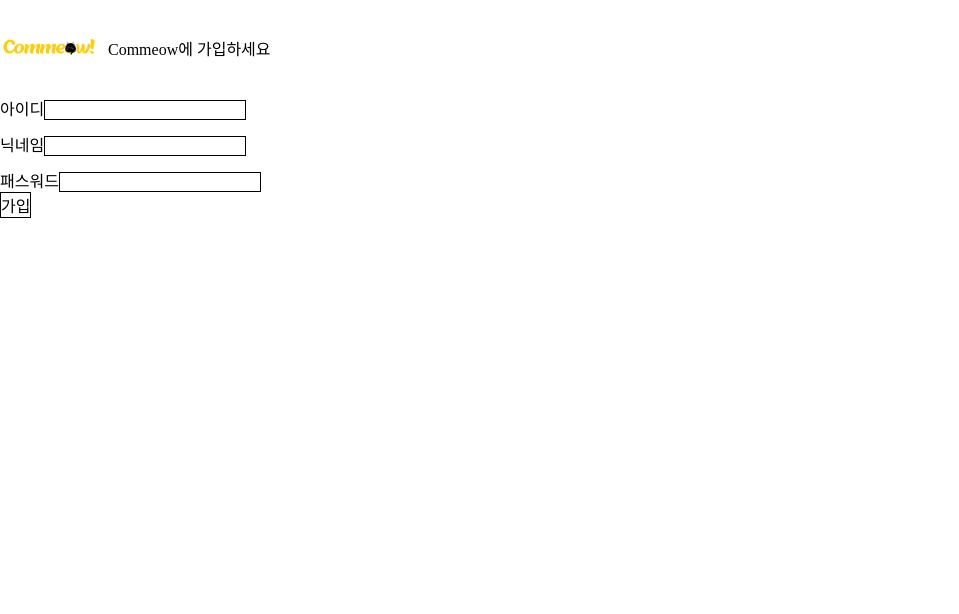
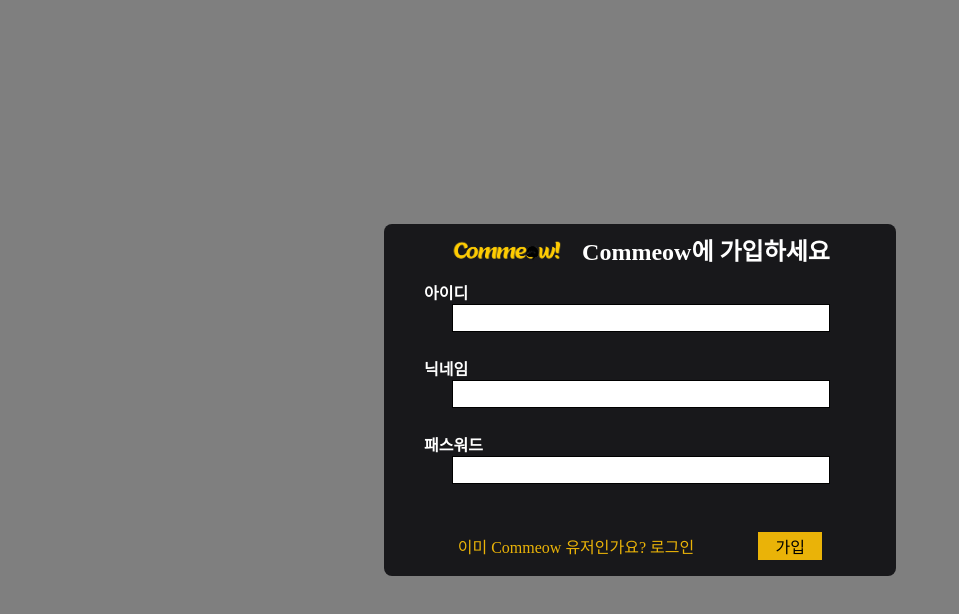
Before and after one commit to raccoonboy0803/Commeow-FE, a React (Create React App) app: page /signup in a window 1280 px wide. Shown: the top 614 px of the page, without its empty margins (0-959 px from the left). Built offline with nearby package versions, Linux system fonts and the light colour scheme; no server answers; the HTML template or start-up script is replaced by a standard one.

Commit message:
Feat: 후원하기 기능 구현

```diff
--- a/src/App.css
+++ b/src/App.css
@@ -86,3 +86,9 @@
   font: inherit;
   vertical-align: baseline;
 }
+#modal-root {
+  z-index: 9999;
+  position: fixed;
+  top: 0;
+  left: 0;
+}
--- /dev/null
+++ b/src/components/Detail/Donation.tsx
@@ -0,0 +1,74 @@
+import React, { useState } from 'react';
+import api from '../../shared/api';
+
+interface IDonation {
+  streamer: string;
+  onAccess: (newValue: boolean) => void;
+}
+
+const Donation = ({ streamer, onAccess }: IDonation) => {
+  // const [donaValue, setDonaValue] = useState({
+  //   streamer,
+  //   points: 0,
+  //   message: '',
+  // });
+  const [pointValue, setPointValue] = useState<number>();
+  const [messageValue, setMessageValue] = useState('');
+  const [curPoint, setCurPoint] = useState(localStorage.getItem('point'));
+
+  // const { points, message } = donaValue;
+  const messageChange = (e: React.FormEvent<HTMLInputElement>) => {
+    setMessageValue(e.currentTarget.value);
+  };
+  const pointChange = (e: React.FormEvent<HTMLInputElement>) => {
+    setPointValue(Number(e.currentTarget.value));
+  };
+
+  const donationHandle = async () => {
+    try {
+      const { data } = await api.post('/points/donation', {
+        streamer,
+        point: pointValue,
+        message: messageValue,
+      });
+      console.log(data);
+
+      localStorage.setItem('point', data);
+      setCurPoint(data);
+    } catch (error) {
+      console.log(error);
+    }
+  };
+
+  return (
+    <div className="w-screen h-screen flex justify-center items-center bg-modalOuter relative z-50">
+      <div className="w-2/5 h-2/5 bg-mainBlack">
+        <p className="text-yellow-500">{streamer}님에게 후원하기</p>
+        <p className="text-yellow-500">잔여포인트: {curPoint}</p>
+        <input
+          name="points"
+          value={pointValue}
+          onChange={pointChange}
+          // type="number"
+        />
+        <input name="message" value={messageValue} onChange={messageChange} />
+        <button
+          type="button"
+          onClick={donationHandle}
+          className="text-yellow-500"
+        >
+          후원하기
+        </button>
+        <button
+          type="button"
+          onClick={() => onAccess(false)}
+          className="text-yellow-500"
+        >
+          닫기
+        </button>
+      </div>
+    </div>
+  );
+};
+
+export default Donation;
--- a/src/components/HeaderComponent.tsx
+++ b/src/components/HeaderComponent.tsx
@@ -1,12 +1,24 @@
-import React from 'react';
+import React, { useState } from 'react';
+import ModalPortal from '../shared/ModalPortal';
+import SignUpComponent from './SignUpComponent';
 
 const HeaderComponent = () => {
+  const [signupModal, setSignupModal] = useState(false);
+
   return (
     <div className="w-full h-14 flex">
       <div className="bg-mainlogo bg-center bg-cover bg-no-repeat w-24 h-14" />
-      <button type="button">비트구매</button>
+      <button type="button">츄르구매</button>
       <button type="button">로그인</button>
-      <button type="button">회원가입</button>
+
+      <button type="button" onClick={() => setSignupModal(true)}>
+        회원가입
+      </button>
+      {signupModal && (
+        <ModalPortal>
+          <SignUpComponent />
+        </ModalPortal>
+      )}
     </div>
   );
 };
--- a/src/components/Payment/Payment.tsx
+++ b/src/components/Payment/Payment.tsx
@@ -81,6 +81,7 @@
                 requestBody
                 // { headers }
               );
+              localStorage.setItem('point', data);
             } catch (error) {
               console.error('Error while points request:', error);
             }
--- a/src/components/SignUpComponent.tsx
+++ b/src/components/SignUpComponent.tsx
@@ -29,33 +29,45 @@
   };
 
   return (
-    <div>
-      <div className="flex flex-row items-center gap-3">
-        <div className="bg-mainlogo bg-cover bg-center bg-no-repeat w-24 h-24" />
-        <span>Commeow에 가입하세요</span>
+    <div className="w-full h-screen flex justify-center items-center bg-modalOuter">
+      <div className="bg-mainBlack w-2/5 rounded-lg">
+        <div className="flex flex-row items-center justify-center gap-5">
+          <div className="bg-mainlogo bg-cover bg-center bg-no-repeat w-28 h-14" />
+          <span className="text-white text-2xl font-bold">
+            Commeow에 가입하세요
+          </span>
         </div>
-      <div className="flex flex-col  gap-3">
-        <label htmlFor="signupId">
+        <div className="flex flex-col gap-6">
+          <label
+            htmlFor="signupId"
+            className="text-white font-semibold flex flex-col ml-10"
+          >
             아이디
             <input
               id="signupId"
               name="userId"
               value={userId}
               onChange={onChangeHandle}
-            className="border border-black border-solid"
+              className="border border-black border-solid ml-7 w-4/5 text-yellow-500 h-7"
             />
           </label>
-        <label htmlFor="signupNick">
+          <label
+            htmlFor="signupNick"
+            className="text-white font-semibold flex flex-col ml-10"
+          >
             닉네임
             <input
               id="signupNick"
               name="nickname"
               value={nickname}
               onChange={onChangeHandle}
-            className="border border-black border-solid"
+              className="border border-black border-solid ml-7 text-yellow-500 w-4/5 h-7"
             />
           </label>
-        <label htmlFor="signupPwd">
+          <label
+            htmlFor="signupPwd"
+            className="text-white font-semibold flex flex-col ml-10 "
+          >
             패스워드
             <input
               id="signupPwd"
@@ -63,17 +75,23 @@
               type="password"
               value={password}
               onChange={onChangeHandle}
-            className="border border-black border-solid"
+              className="border border-black border-solid ml-7 w-4/5 text-yellow-500 h-7"
             />
           </label>
         </div>
+        <div className="flex justify-center gap-16 mt-12 mb-4">
+          <button type="button" className="text-yellow-500">
+            이미 Commeow 유저인가요? 로그인
+          </button>
           <button
             type="button"
             onClick={submitSignup}
-        className="border border-black border-solid"
+            className="bg-yellow-500 w-16 h-7"
           >
             가입
           </button>
+        </div>
+      </div>
     </div>
   );
 };
--- a/src/pages/BroadDetail.tsx
+++ b/src/pages/BroadDetail.tsx
@@ -1,19 +1,22 @@
-import React from 'react';
+import React, { useState } from 'react';
 import { useQuery } from 'react-query';
 import { useParams } from 'react-router-dom';
 import BroadDetailVideo from '../components/Detail/BroadDetailVideo';
+import Donation from '../components/Detail/Donation';
 import api from '../shared/api';
+import ModalPortal from '../shared/ModalPortal';
 
 export interface IBroadDetail {
   // channelId: number;
   // chattingAddress: string;
   streamer: string;
+
   // title: string;
 }
 
 const BroadDetail = () => {
+  const [donation, setDonation] = useState(false);
   const params = useParams();
-  console.log('params::::', params);
 
   const getBroadDetail = async () => {
     const response = await api.get(`/broadcasts/${params.id}`);
@@ -22,7 +25,27 @@
   const { data } = useQuery('getBroadDetail', getBroadDetail);
   console.log('detailData::::', data);
 
-  return <BroadDetailVideo streamer={data?.data?.streamer} />;
+  const handleModal = (newValue: boolean) => {
+    setDonation(newValue);
+  };
+
+  return (
+    <div>
+      <BroadDetailVideo streamer={data?.data?.streamer} />
+      <button
+        type="button"
+        className="bg-yellow-500 w-16 h-7"
+        onClick={() => setDonation(true)}
+      >
+        후원하기
+      </button>
+      {donation && (
+        <ModalPortal>
+          <Donation streamer={data?.data?.streamer} onAccess={handleModal} />
+        </ModalPortal>
+      )}
+    </div>
+  );
 };
 
 export default BroadDetail;
--- a/src/shared/ModalPortal.tsx
+++ b/src/shared/ModalPortal.tsx
@@ -4,11 +4,13 @@
   children: React.ReactNode;
 };
 
-const ModalPortal = ({ children }: ModalPortalProps) => {
+const ModalPortal = ({
+  children,
+}: ModalPortalProps): React.ReactPortal | null => {
   const modalRoot = document.getElementById('modal-root');
 
   if (!modalRoot) {
-    return;
+    return null;
   }
 
   return createPortal(children, modalRoot);
--- a/tailwind.config.js
+++ b/tailwind.config.js
@@ -7,6 +7,10 @@
         mainlogo: "url('./assets/commeow.png')",
         defaultList: "url('./assets/defaultListImg.png')",
       },
+      colors: {
+        mainBlack: 'rgb(24,24,27)',
+        modalOuter: 'rgba(0,0,0,0.5)',
+      },
     },
   },
   plugins: [],
```
Lines whose indentation alone changed are shown as unchanged.
